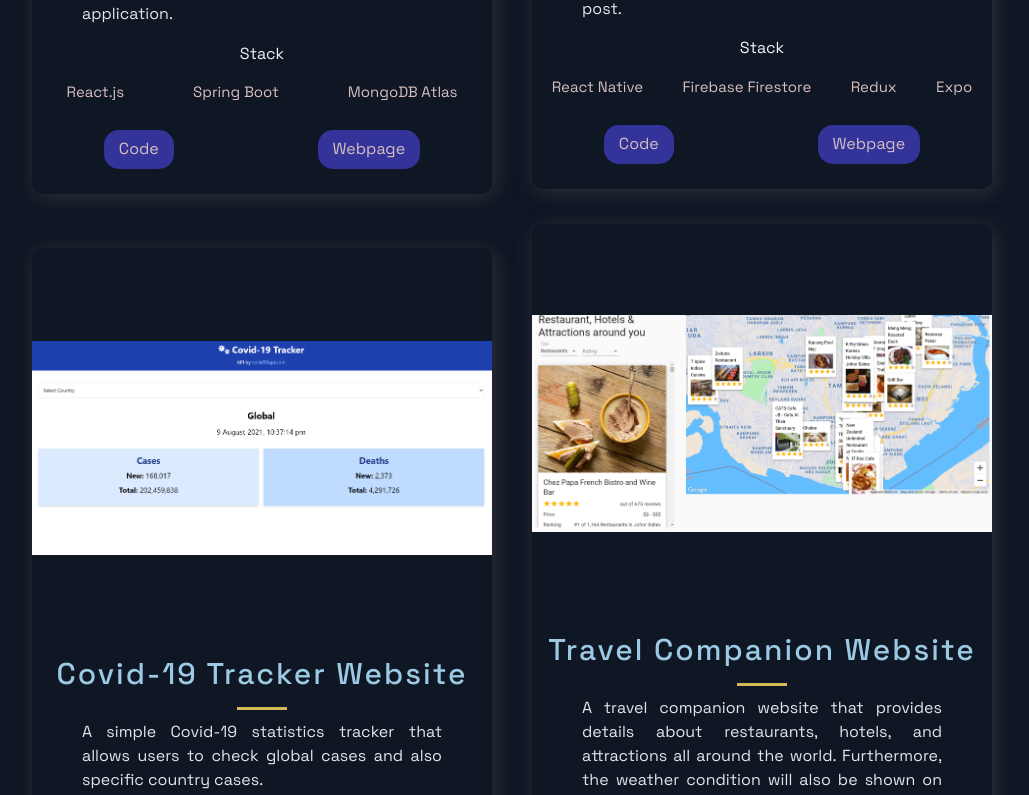
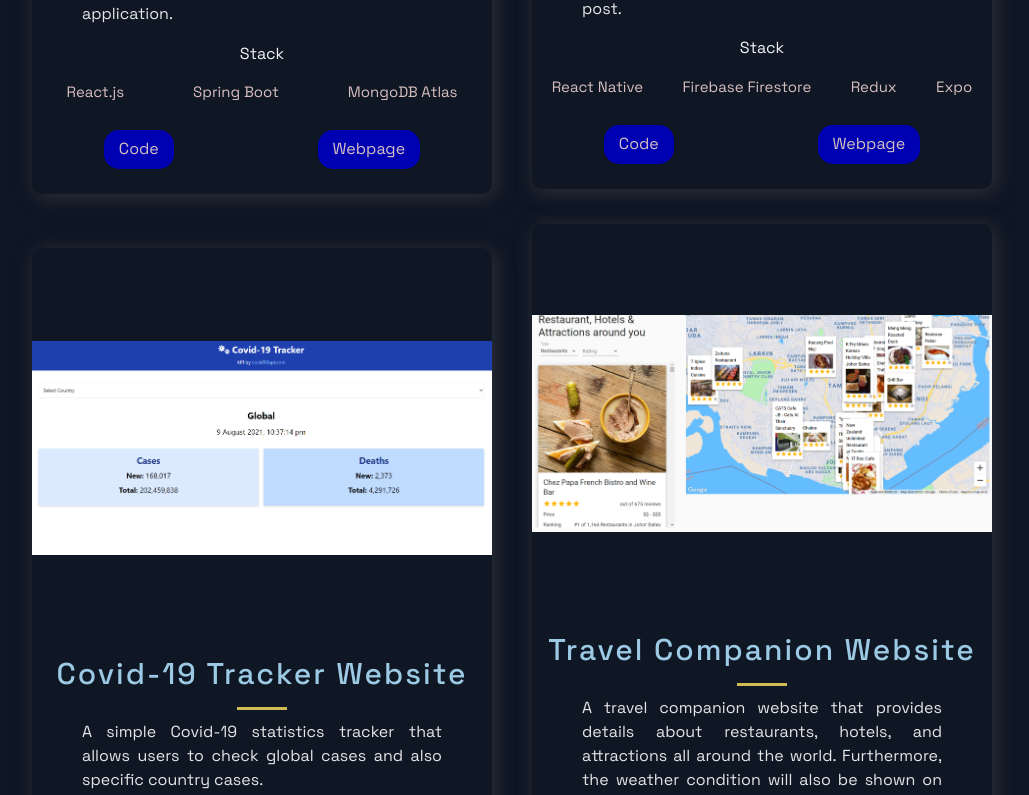
Before and after one commit to Wo1fz/Portfolio, a Next.js app: page / in a window 1280 px wide. Shown: the part 1420-2215 px from the top of the page, without its empty margins (128-1157 px from the left). Built offline with nearby package versions, Linux system fonts and the light colour scheme.

Commit message:
minor css changes

```diff
--- a/src/components/Projects/ProjectsStyles.js
+++ b/src/components/Projects/ProjectsStyles.js
@@ -86,11 +86,11 @@ export const ExternalLinks = styled.a`
   color: #d4c0c0;
   font-size: 1.6rem;
   padding: 1rem 1.5rem;
-  background: #333399;
+  background: #0000b3;
   border-radius: 15px;
   transition: 0.5s;
   &:hover {
-    background: #6666cc;
+    background: #b9137c;
   }
 `
 
```
